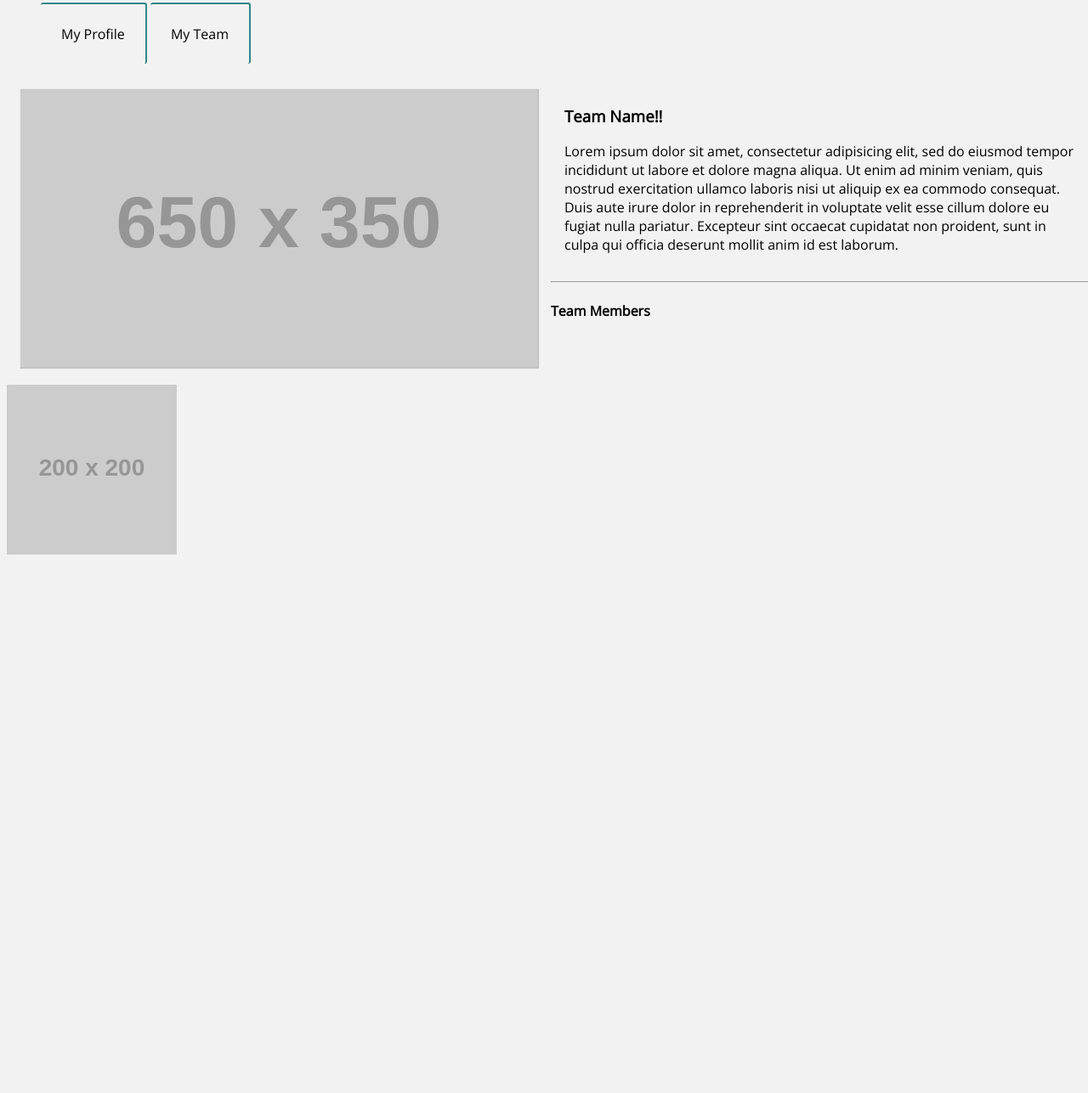
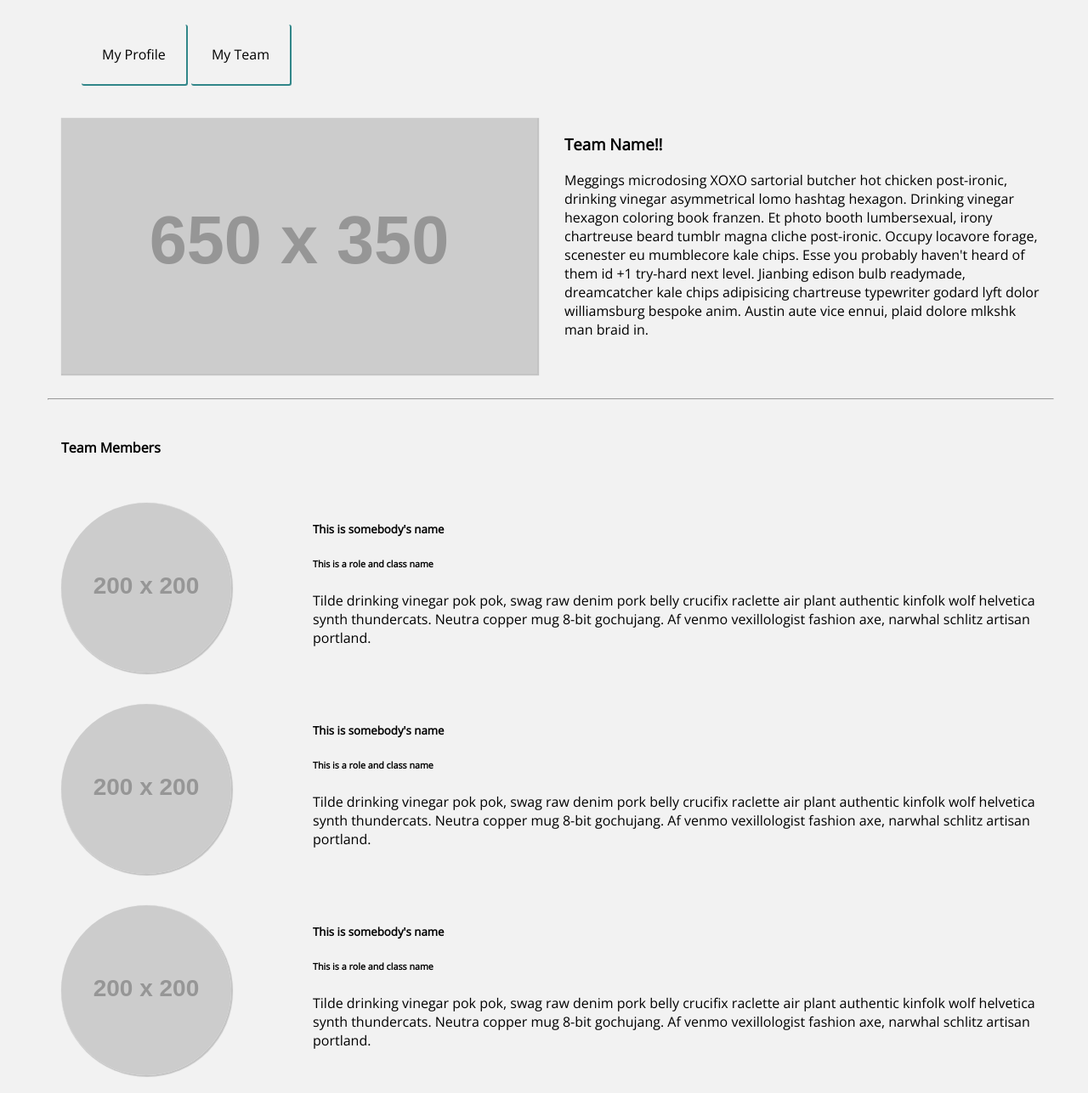
Before and after one commit to iameli/thomas-jonathan-fullstack-capstone, a website: page views/userpage.html in a window 1280 px wide. Shown: the part 107-1394 px from the top of the page at 85% size. Before the commit the page ends 800 px from the top, so only its background shows below. Drawn offline with nearby package versions, Linux system fonts and the light colour scheme; placeholder pictures from the web are drawn by us.

Commit message:
team members lists mostly working

```diff
--- a/public/main.css
+++ b/public/main.css
@@ -37,6 +37,15 @@ header {
 }
 .row {
   width: 100%;
+  overflow: hidden;
+}
+.col-12 {
+  width: 100%;
+  padding: 1em;
+}
+.col-9 {
+  width: 75%;
+  padding: 1em;
 }
 .col-8 {
   width: 66.67%;
@@ -51,6 +60,7 @@ header {
 }
 .col-3 {
  width: 25%;
+ padding: 1em;
 }
 .column-left {
   float: left;
@@ -122,6 +132,7 @@ header {
 }
 .callout-left {
   float: left;
+  list-style-type: none;
 }
 .callout-right {
   float: right;
@@ -145,10 +156,11 @@ header {
 }
 
 .nav-bar {
-  padding-top: 7em;
+  padding-top: 3em;
+  padding-bottom: .6em;
 }
 .nav-tab {
-  border-top: 2px solid #318689;
+  border-bottom: 2px solid #318689;
   border-right: 2px solid #318689;
   border-radius: 3px;
   color: #000000;
@@ -161,3 +173,9 @@ header {
 .nav-list a {
   text-decoration: none;
 }
+
+.team-member-thumb {
+  max-width: 100%;
+  box-shadow: 1px 1px 1px 1px rgba(10, 10, 10, 0.2);
+  border-radius: 50%;
+}
--- a/views/userpage.html
+++ b/views/userpage.html
@@ -22,6 +22,7 @@
       </div>
     </header>
 
+    <div class="container">
       <div class="row nav-bar">
           <nav aria-label="Navigation bar" role="navigation">
             <ul class="nav-list">
@@ -37,21 +38,54 @@
         </div>
         <div class="col-6 column-right">
           <h3>Team Name!!</h3>
-        <p>Lorem ipsum dolor sit amet, consectetur adipisicing elit, sed do eiusmod tempor incididunt ut labore et dolore magna aliqua. Ut enim ad minim veniam, quis nostrud exercitation ullamco laboris nisi ut aliquip ex ea commodo consequat. Duis aute irure dolor in reprehenderit in voluptate velit esse cillum dolore eu fugiat nulla pariatur. Excepteur sint occaecat cupidatat non proident, sunt in culpa qui officia deserunt mollit anim id est laborum.</p>
+          <p>Meggings microdosing XOXO sartorial butcher hot chicken post-ironic, drinking vinegar asymmetrical lomo hashtag hexagon. Drinking vinegar hexagon coloring book franzen. Et photo booth lumbersexual, irony chartreuse beard tumblr magna cliche post-ironic. Occupy locavore forage, scenester eu mumblecore kale chips. Esse you probably haven't heard of them id +1 try-hard next level. Jianbing edison bulb readymade, dreamcatcher kale chips adipisicing chartreuse typewriter godard lyft dolor williamsburg bespoke anim. Austin aute vice ennui, plaid dolore mlkshk man braid in.
+          </p>
+        </div>
+      </div>
+      <hr>
+      <div class="col-12">
+        <h4>Team Members</h4>
+      </div>
+      <div class="team-members-content">
+          <div class="row">
+            <div class="team-member">
+              <div class="col-3 column-left">
+                <img class="team-member-thumb" src="http://placehold.it/200/200" alt="Team member image">
+              </div>
+              <div class="col-9 column-right">
+                <h5>This is somebody's name</h5>
+                <h6>This is a role and class name</h6>
+                <p>Tilde drinking vinegar pok pok, swag raw denim pork belly crucifix raclette air plant authentic kinfolk wolf helvetica synth thundercats. Neutra copper mug 8-bit gochujang. Af venmo vexillologist fashion axe, narwhal schlitz artisan portland.</p>
+              </div>
+            </div>
           </div>
 
           <div class="row">
-        <hr>
-        <div class="team-members-content">
-            <h4>Team Members</h4>
             <div class="team-member">
-              <div class="col-3">
+              <div class="col-3 column-left">
                 <img class="team-member-thumb" src="http://placehold.it/200/200" alt="Team member image">
+              </div>
+              <div class="col-9 column-right">
+                <h5>This is somebody's name</h5>
+                <h6>This is a role and class name</h6>
+                <p>Tilde drinking vinegar pok pok, swag raw denim pork belly crucifix raclette air plant authentic kinfolk wolf helvetica synth thundercats. Neutra copper mug 8-bit gochujang. Af venmo vexillologist fashion axe, narwhal schlitz artisan portland.</p>
+              </div>
+            </div>
+          </div>
+
+          <div class="row">
+            <div class="team-member">
+              <div class="col-3 column-left">
+                <img class="team-member-thumb" src="http://placehold.it/200/200" alt="Team member image">
+              </div>
+              <div class="col-9 column-right">
+                <h5>This is somebody's name</h5>
+                <h6>This is a role and class name</h6>
+                <p>Tilde drinking vinegar pok pok, swag raw denim pork belly crucifix raclette air plant authentic kinfolk wolf helvetica synth thundercats. Neutra copper mug 8-bit gochujang. Af venmo vexillologist fashion axe, narwhal schlitz artisan portland.</p>
               </div>
             </div>
           </div>
       </div>
     </div>
-
   </body>
 </html>
```
Lines whose indentation alone changed are shown as unchanged.
